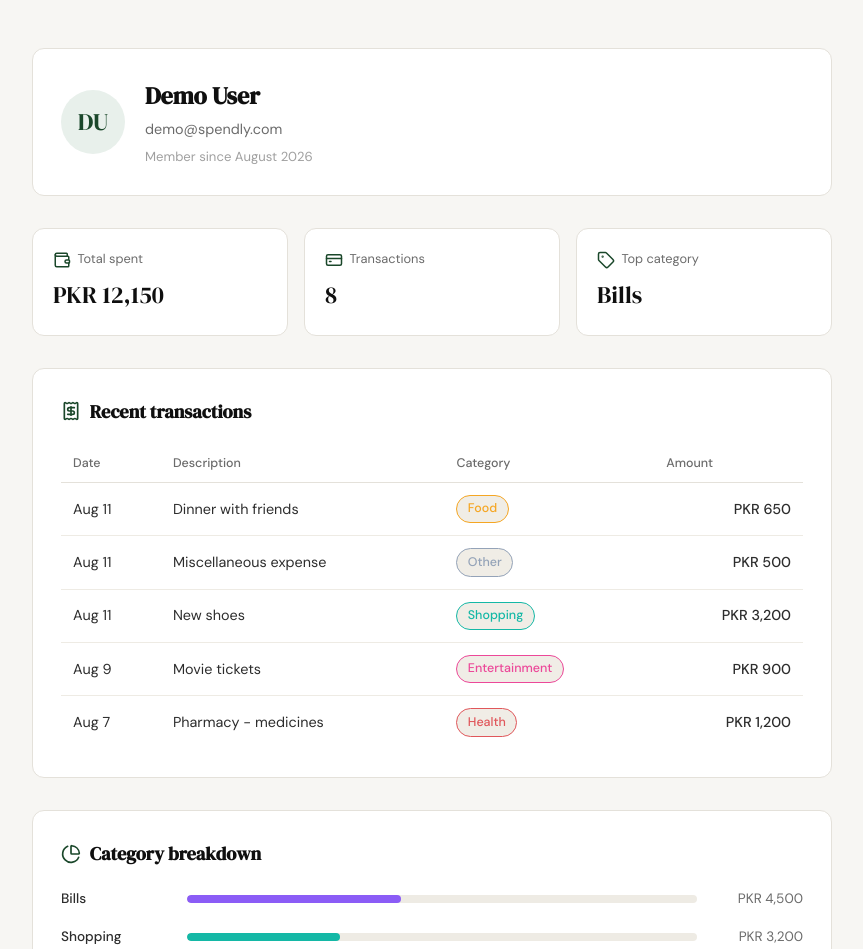
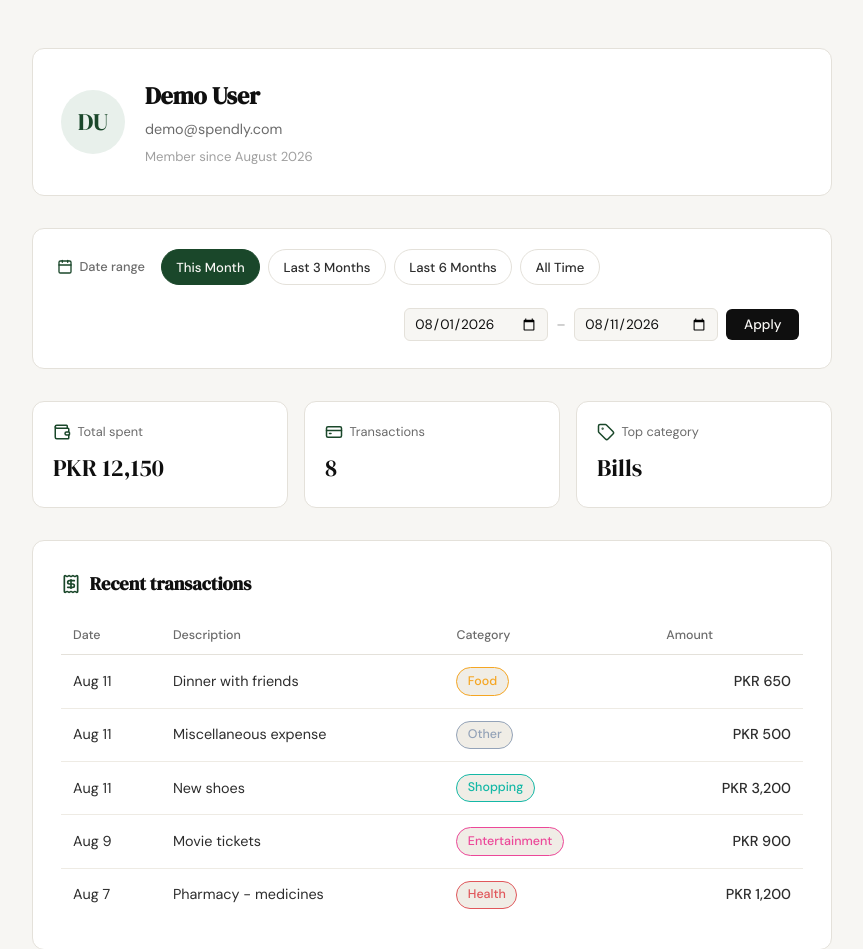
Before and after one commit to techwithans/Spendly, a Flask app: page /profile?date_from=2026-08-01&date_to=2026-08-11 in a window 1280 px wide. Shown: the part 61-1010 px from the top of the page, without its empty margins (208-1071 px from the left). Run offline with Flask 3, Linux system fonts and the light colour scheme; the visitor is signed in with stand-in values (Sample User, id 1); data comes from the database, SQL or seed files in the repository.

Commit message:
Add Date Filter

```diff
--- a/app.py
+++ b/app.py
@@ -1,6 +1,7 @@
+import calendar
 import os
 import sqlite3
-from datetime import datetime
+from datetime import date, datetime
 
 from flask import Flask, redirect, render_template, request, session, url_for
 from werkzeug.security import check_password_hash, generate_password_hash
@@ -118,6 +119,71 @@ def privacy():
 # Profile data helpers (see .claude/specs/05-profile-backend-routes.md) #
 # ------------------------------------------------------------------ #
 
+def _shift_months(d, months):
+    """Shift `d` back by `months` calendar months, clamping the day of
+    month to the shifted month's length (e.g. Aug 31 - 6mo -> Feb 28/29)."""
+    month_index = d.month - 1 - months
+    year = d.year + month_index // 12
+    month = month_index % 12 + 1
+    last_day = calendar.monthrange(year, month)[1]
+    day = min(d.day, last_day)
+    return date(year, month, day)
+
+
+def _profile_presets():
+    """Quick-select date ranges for the profile filter bar, anchored on today."""
+    today = date.today()
+    return {
+        "month": (today.replace(day=1).isoformat(), today.isoformat()),
+        "3months": (_shift_months(today, 3).isoformat(), today.isoformat()),
+        "6months": (_shift_months(today, 6).isoformat(), today.isoformat()),
+    }
+
+
+def _resolve_date_filter(args, presets):
+    """Validate date_from/date_to query args into a filter dict.
+
+    Any missing, malformed, or inverted (start > end) range silently falls
+    back to the unfiltered "all" state rather than raising or erroring —
+    this app has no flash-message convention to surface such errors with.
+    """
+    date_from = (args.get("date_from") or "").strip()
+    date_to = (args.get("date_to") or "").strip()
+
+    if not date_from or not date_to:
+        return {"start": None, "end": None, "active": "all"}
+
+    try:
+        parsed_from = datetime.strptime(date_from, "%Y-%m-%d").date()
+        parsed_to = datetime.strptime(date_to, "%Y-%m-%d").date()
+    except ValueError:
+        return {"start": None, "end": None, "active": "all"}
+
+    if parsed_from > parsed_to:
+        return {"start": None, "end": None, "active": "all"}
+
+    start, end = parsed_from.isoformat(), parsed_to.isoformat()
+
+    active = "custom"
+    for name, bounds in presets.items():
+        if (start, end) == bounds:
+            active = name
+            break
+
+    return {"start": start, "end": end, "active": active}
+
+
+def _date_filter_clause(user_id, start_date, end_date):
+    """Build a WHERE clause + params list scoping expenses to a user,
+    optionally narrowed to an inclusive date range."""
+    clause = "WHERE user_id = ?"
+    params = [user_id]
+    if start_date and end_date:
+        clause += " AND date >= ? AND date <= ?"
+        params += [start_date, end_date]
+    return clause, params
+
+
 def _get_profile_user(conn, user_id):
     """User info card: name, email, member_since, initials."""
     row = conn.execute(
@@ -133,7 +199,7 @@ def _get_profile_user(conn, user_id):
     }
 
 
-def _get_profile_transactions(conn, user_id):
+def _get_profile_transactions(conn, user_id, start_date=None, end_date=None):
     """Subagent 1: most recent transactions for the profile table.
 
     Return a list of dicts shaped like:
@@ -141,10 +207,12 @@ def _get_profile_transactions(conn, user_id):
     ordered most-recent-first, limited to a small fixed count (e.g. 5).
     See .claude/specs/05-profile-backend-routes.md for the full contract.
     """
+    where_clause, params = _date_filter_clause(user_id, start_date, end_date)
+
     rows = conn.execute(
-        "SELECT date, description, category, amount FROM expenses "
-        "WHERE user_id = ? ORDER BY date DESC, id DESC LIMIT 5",
-        (user_id,),
+        f"SELECT date, description, category, amount FROM expenses "
+        f"{where_clause} ORDER BY date DESC, id DESC LIMIT 5",
+        params,
     ).fetchall()
 
     transactions = []
@@ -163,7 +231,7 @@ def _get_profile_transactions(conn, user_id):
     return transactions
 
 
-def _get_profile_stats(conn, user_id):
+def _get_profile_stats(conn, user_id, start_date=None, end_date=None):
     """Subagent 2: summary stats row (total_spent, transaction_count, top_category).
 
     Return a dict shaped like:
@@ -171,23 +239,25 @@ def _get_profile_stats(conn, user_id):
     Must handle the zero-expenses case without raising.
     See .claude/specs/05-profile-backend-routes.md for the full contract.
     """
+    where_clause, params = _date_filter_clause(user_id, start_date, end_date)
+
     total_row = conn.execute(
-        "SELECT SUM(amount) AS total FROM expenses WHERE user_id = ?",
-        (user_id,),
+        f"SELECT SUM(amount) AS total FROM expenses {where_clause}",
+        params,
     ).fetchone()
     total = total_row["total"] if total_row["total"] is not None else 0
     total_spent = "PKR {:,.0f}".format(total)
 
     count_row = conn.execute(
-        "SELECT COUNT(*) AS n FROM expenses WHERE user_id = ?",
-        (user_id,),
+        f"SELECT COUNT(*) AS n FROM expenses {where_clause}",
+        params,
     ).fetchone()
     transaction_count = count_row["n"]
 
     top_row = conn.execute(
-        "SELECT category, SUM(amount) AS total FROM expenses "
-        "WHERE user_id = ? GROUP BY category ORDER BY total DESC LIMIT 1",
-        (user_id,),
+        f"SELECT category, SUM(amount) AS total FROM expenses "
+        f"{where_clause} GROUP BY category ORDER BY total DESC LIMIT 1",
+        params,
     ).fetchone()
     top_category = top_row["category"] if top_row is not None else "—"
 
@@ -198,7 +268,7 @@ def _get_profile_stats(conn, user_id):
     }
 
 
-def _get_profile_categories(conn, user_id):
+def _get_profile_categories(conn, user_id, start_date=None, end_date=None):
     """Subagent 3: per-category breakdown rows.
 
     Return a list of dicts shaped like:
@@ -208,10 +278,12 @@ def _get_profile_categories(conn, user_id):
     pick the nearest one to that category's percentage share of total spend.
     See .claude/specs/05-profile-backend-routes.md for the full contract.
     """
+    where_clause, params = _date_filter_clause(user_id, start_date, end_date)
+
     rows = conn.execute(
-        "SELECT category, SUM(amount) AS total FROM expenses "
-        "WHERE user_id = ? GROUP BY category ORDER BY total DESC",
-        (user_id,),
+        f"SELECT category, SUM(amount) AS total FROM expenses "
+        f"{where_clause} GROUP BY category ORDER BY total DESC",
+        params,
     ).fetchall()
 
     grand_total = sum(row["total"] for row in rows)
@@ -248,12 +320,15 @@ def profile():
         return redirect(url_for("login"))
 
     user_id = session["user_id"]
+    presets = _profile_presets()
+    date_filter = _resolve_date_filter(request.args, presets)
+
     conn = get_db()
 
     user = _get_profile_user(conn, user_id)
-    stats = _get_profile_stats(conn, user_id)
-    transactions = _get_profile_transactions(conn, user_id)
-    categories = _get_profile_categories(conn, user_id)
+    stats = _get_profile_stats(conn, user_id, date_filter["start"], date_filter["end"])
+    transactions = _get_profile_transactions(conn, user_id, date_filter["start"], date_filter["end"])
+    categories = _get_profile_categories(conn, user_id, date_filter["start"], date_filter["end"])
 
     conn.close()
 
@@ -263,6 +338,8 @@ def profile():
         stats=stats,
         transactions=transactions,
         categories=categories,
+        date_filter=date_filter,
+        presets=presets,
     )
 
 
--- a/static/css/style.css
+++ b/static/css/style.css
@@ -792,6 +792,101 @@ a { color: inherit; text-decoration: none; }
 .bar-w-60 { width: 60%; }
 .bar-w-78 { width: 78%; }
 
+.filter-bar {
+    background: var(--paper-card);
+    border: 1px solid var(--border);
+    border-radius: var(--radius-md);
+    padding: 1.25rem 1.5rem;
+    display: flex;
+    flex-wrap: wrap;
+    align-items: center;
+    gap: 1rem;
+}
+
+.filter-bar-label {
+    display: flex;
+    align-items: center;
+    gap: 0.4rem;
+    font-size: 0.8rem;
+    font-weight: 500;
+    color: var(--ink-muted);
+}
+
+.filter-bar-icon {
+    width: 16px;
+    height: 16px;
+    color: var(--accent);
+}
+
+.filter-presets {
+    display: flex;
+    flex-wrap: wrap;
+    gap: 0.5rem;
+}
+
+.filter-chip {
+    display: inline-block;
+    padding: 0.4rem 0.9rem;
+    border-radius: 999px;
+    border: 1px solid var(--border);
+    background: transparent;
+    color: var(--ink-soft);
+    font-size: 0.82rem;
+    font-weight: 500;
+    text-decoration: none;
+    transition: all 0.2s;
+}
+
+.filter-chip:hover {
+    border-color: var(--ink);
+    color: var(--ink);
+}
+
+.filter-chip-active,
+.filter-chip-active:hover {
+    background: var(--accent);
+    border-color: var(--accent);
+    color: var(--paper);
+}
+
+.filter-custom {
+    display: flex;
+    align-items: center;
+    gap: 0.5rem;
+    margin-left: auto;
+    padding: 0.4rem 0.5rem;
+    border-radius: var(--radius-sm);
+    transition: background 0.2s;
+}
+
+.filter-custom-active {
+    background: var(--accent-light);
+}
+
+.filter-range-sep {
+    color: var(--ink-faint);
+    font-size: 0.85rem;
+}
+
+.filter-date-input {
+    padding: 0.4rem 0.6rem;
+    border: 1px solid var(--border);
+    border-radius: var(--radius-sm);
+    font-family: var(--font-body);
+    font-size: 0.85rem;
+    color: var(--ink);
+    background: var(--paper);
+    outline: none;
+    transition: border-color 0.2s;
+}
+
+.filter-date-input:focus { border-color: var(--accent); }
+
+.filter-apply {
+    padding: 0.45rem 1.1rem;
+    font-size: 0.85rem;
+}
+
 /* ------------------------------------------------------------------ */
 /* Responsive                                                          */
 /* ------------------------------------------------------------------ */
@@ -811,6 +906,10 @@ a { color: inherit; text-decoration: none; }
     .profile-stats { grid-template-columns: 1fr; }
     .category-row { grid-template-columns: 90px 1fr; }
     .category-amount { text-align: left; grid-column: 2; }
+
+    .filter-bar { flex-direction: column; align-items: stretch; }
+    .filter-custom { margin-left: 0; }
+    .filter-custom-active { padding: 0.75rem 0.5rem; }
 }
 
 @media (max-width: 600px) {
--- a/templates/profile.html
+++ b/templates/profile.html
@@ -14,6 +14,34 @@
                 <p class="profile-email">{{ user.email }}</p>
                 <p class="profile-since">Member since {{ user.member_since }}</p>
             </div>
+        </div>
+
+        <div class="filter-bar">
+            <div class="filter-bar-label">
+                <i data-lucide="calendar" class="filter-bar-icon"></i>
+                <span>Date range</span>
+            </div>
+
+            <div class="filter-presets">
+                <a href="{{ url_for('profile', date_from=presets.month[0], date_to=presets.month[1]) }}"
+                   class="filter-chip {% if date_filter.active == 'month' %}filter-chip-active{% endif %}">This Month</a>
+                <a href="{{ url_for('profile', date_from=presets['3months'][0], date_to=presets['3months'][1]) }}"
+                   class="filter-chip {% if date_filter.active == '3months' %}filter-chip-active{% endif %}">Last 3 Months</a>
+                <a href="{{ url_for('profile', date_from=presets['6months'][0], date_to=presets['6months'][1]) }}"
+                   class="filter-chip {% if date_filter.active == '6months' %}filter-chip-active{% endif %}">Last 6 Months</a>
+                <a href="{{ url_for('profile') }}"
+                   class="filter-chip {% if date_filter.active == 'all' %}filter-chip-active{% endif %}">All Time</a>
+            </div>
+
+            <form class="filter-custom {% if date_filter.active == 'custom' %}filter-custom-active{% endif %}"
+                  method="get" action="{{ url_for('profile') }}">
+                <input type="date" name="date_from" class="filter-date-input"
+                       value="{{ date_filter.start or '' }}" aria-label="Start date">
+                <span class="filter-range-sep">&ndash;</span>
+                <input type="date" name="date_to" class="filter-date-input"
+                       value="{{ date_filter.end or '' }}" aria-label="End date">
+                <button type="submit" class="btn-primary filter-apply">Apply</button>
+            </form>
         </div>
 
         <div class="profile-stats">
```
Also changed, not shown: tests/test_date_filter.py (added, +456 -0 lines), .claude/specs/06-date-filter-profile-page.md (added).
